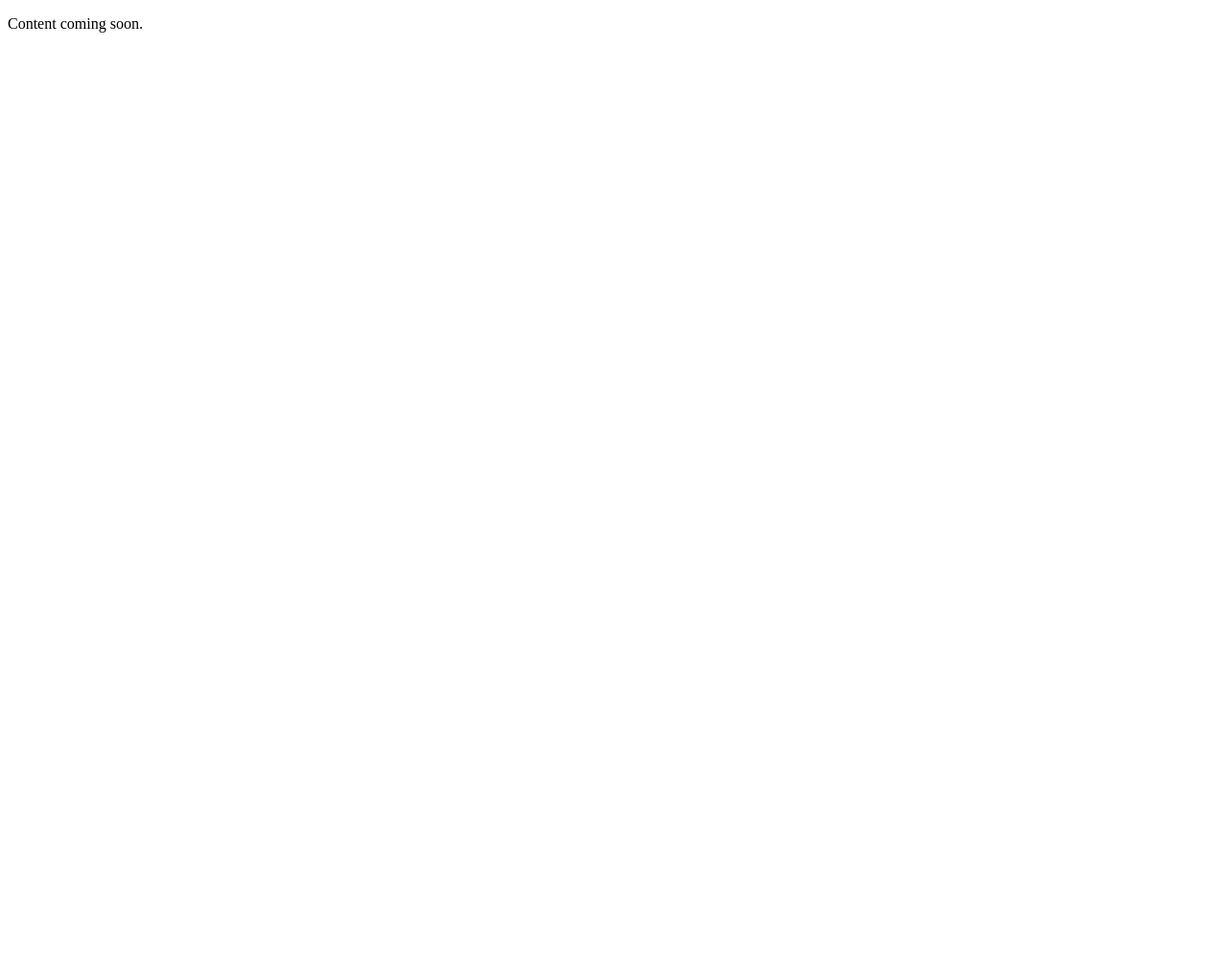
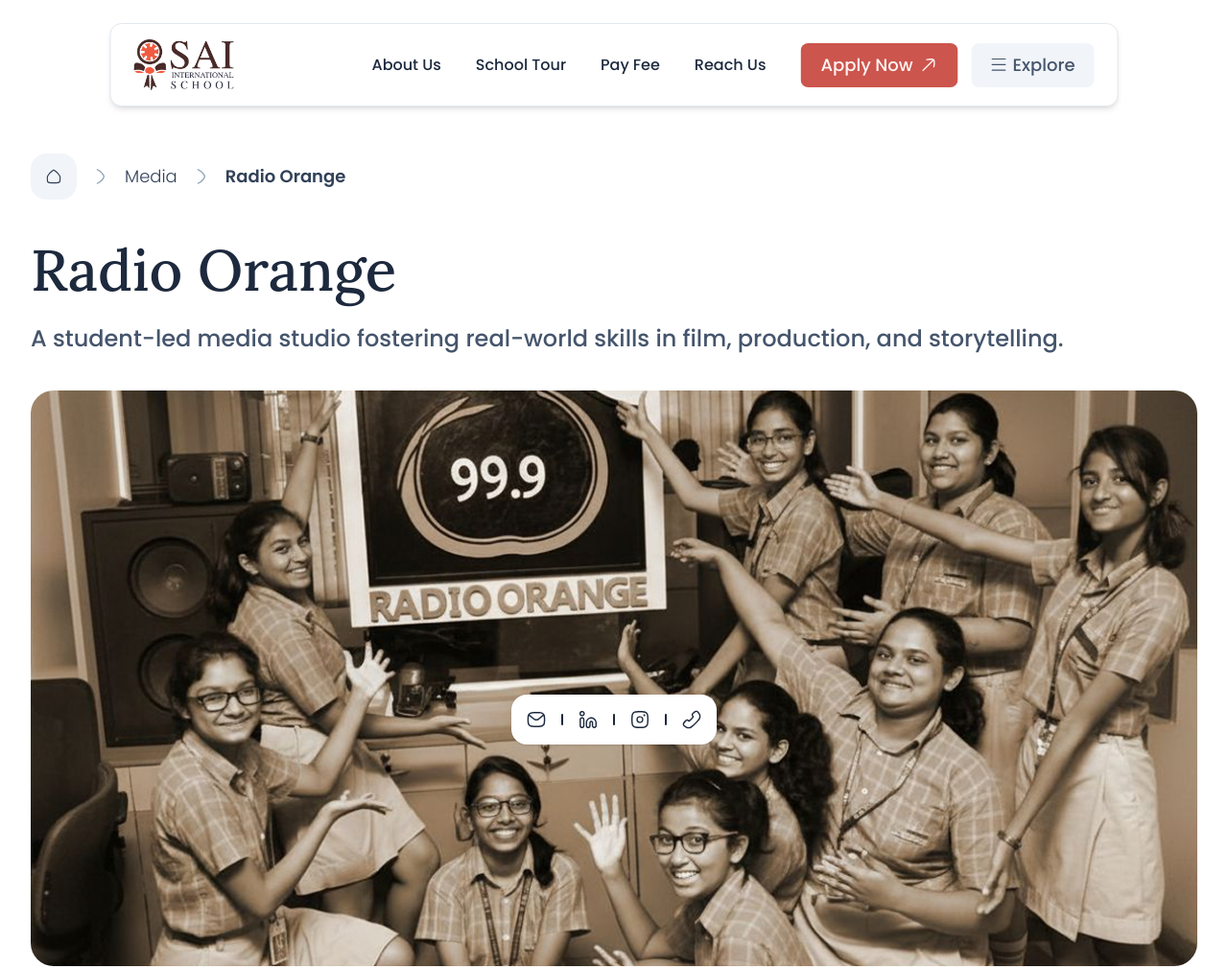
Before and after one commit to sai-edu-group/sis-brand-website, an Astro site: page /media/radio-orange in a window 1280 px wide. Shown: the top 1010 px of the page at 96% size. Before the commit the page ends 800 px from the top, so only its background shows below. Built offline with nearby package versions, Linux system fonts and the light colour scheme; Astro itself is replaced by a stand-in of ours.

Commit message:
radio orange

```diff
--- /dev/null
+++ b/src/data/media/radio.ts
@@ -0,0 +1,17 @@
+export const sectionHeaderContent = {
+  title: "Radio Orange",
+  subtitle:
+    "A student-led media studio fostering real-world skills in film, production, and storytelling.",
+};
+
+export const radioOrangeContent = {
+  id: 1,
+  content: `<p class="fade-in">Radio Orange 99.9 is an in-house virtual radio station, operated by the students under faculty supervision. It is the first School radio broad casting system in the state of Odisha and is a brilliant training ground for those students who dream of pursuing a career in broad casting. It gives them a great platform to share their thoughts and views and at the same time develop their communication skills along with unleashing their creativity.
+</p>
+  <p class="fade-in">Students from class VI onwards are taught how to entertain audience through the magic of voice and content with spontaneity. They get to know the various techniques of mike placement, voice modulation, diction, clarity of speech etc. They are guided on how to select a topic, prepare an efficacious script, and train the voice to make it sound interesting so as to keep the audience engrossed as well as learn how to speak impromptu.
+</p>
+  <p class="fade-in">Students are introduced to the concept of conveying information creatively, which is useful during presentations in class or later in their careers. Exposure to audio-visual aids in school teaches them to communicate through sight and sound and to understand the underlying content. A vast array of equipment is available, which is used by students during their Club classes or while preparing for any event.
+</p>
+  `,
+  landscapeImg: "/images/media/radio-orange/radio-orange.jpg",
+};
--- a/src/pages/media/radio-orange/index.astro
+++ b/src/pages/media/radio-orange/index.astro
@@ -1 +1,53 @@
-<p>Content coming soon.</p>
+---
+// COMPONENTS //
+import Article from "@/components/Article.astro";
+import Breadcrumbs from "@/components/Breadcrumbs.astro";
+
+// CONSTANTS //
+import { URLS } from "@/infrastructure/constants/urls";
+
+// OTHERS //
+import Layout from "@/layouts/Layout.astro";
+
+// DATA //
+import { radioOrangeContent, sectionHeaderContent } from "@/data/media/radio";
+
+// Prepare breadcrumb items
+const breadcrumbItems = [
+  { label: "Media", href: URLS.MEDIA.ROOT },
+  { label: "Radio Orange", href: `#` },
+];
+---
+
+<Layout>
+  <section class="bg-n-50 relative w-full overflow-hidden">
+    <div
+      class="container mx-auto flex flex-col gap-5 px-6 pt-34 pb-30 md:gap-8 md:px-8 md:pt-40 md:pb-40 lg:gap-9 2xl:px-0"
+    >
+      <Breadcrumbs items={breadcrumbItems} />
+      <!-- Radio Orange Section -->
+      <Article
+        title={sectionHeaderContent?.title}
+        subtitle={sectionHeaderContent?.subtitle}
+      >
+        <!--  Radio Orange Content -->
+        <div class="flex flex-col gap-10 md:gap-14 lg:gap-20">
+          <!-- Radio Orange Image and Details -->
+          {
+            radioOrangeContent.landscapeImg && (
+              <img
+                src={radioOrangeContent.landscapeImg}
+                alt="Radio Orange Image"
+                class="card-anim card-bottom h-[257px] w-full rounded-3xl object-cover md:h-[524px] lg:h-[600px]"
+                style={`--delay: 0.1s`}
+              />
+            )
+          }
+
+          <!--  SAI TV Description -->
+          <div set:html={radioOrangeContent.content} />
+        </div>
+      </Article>
+    </div>
+  </section>
+</Layout>
```
Also changed, not shown: public/images/media/radio-orange/radio-orange.jpg (added).
